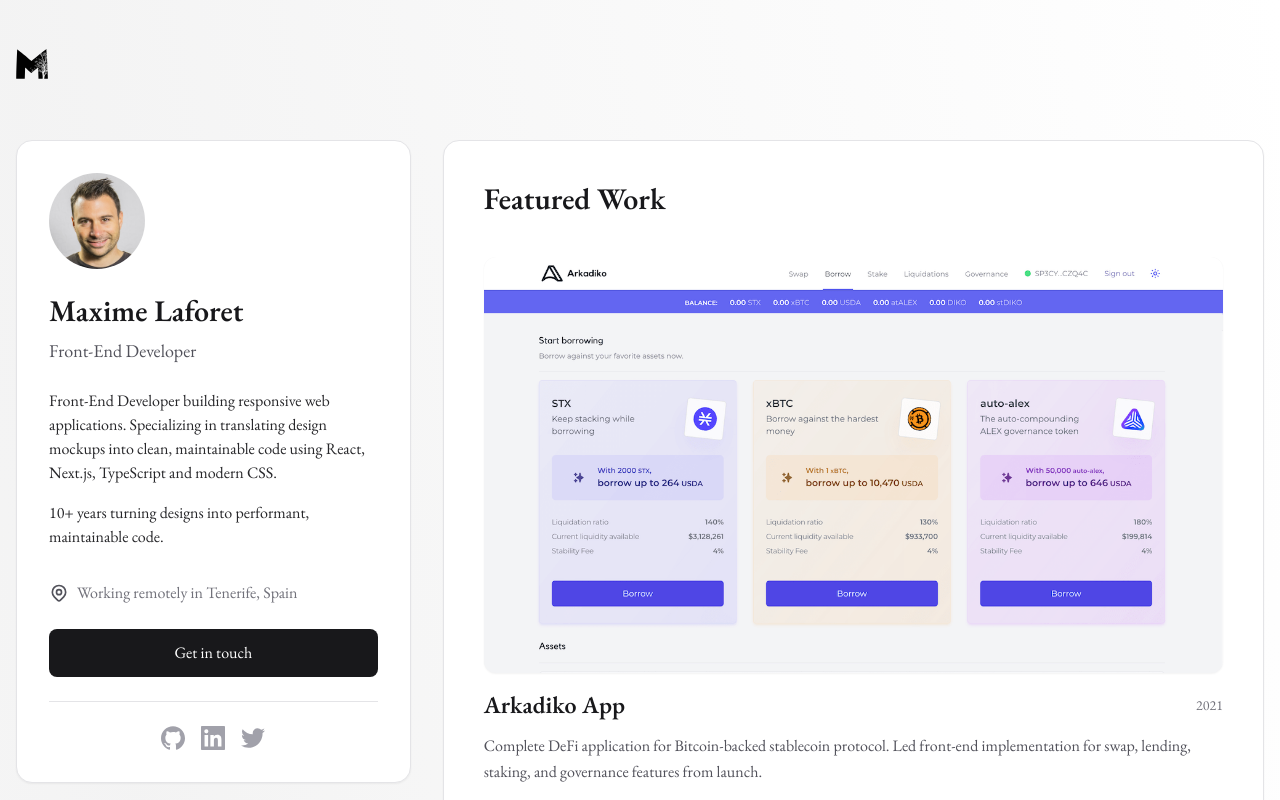
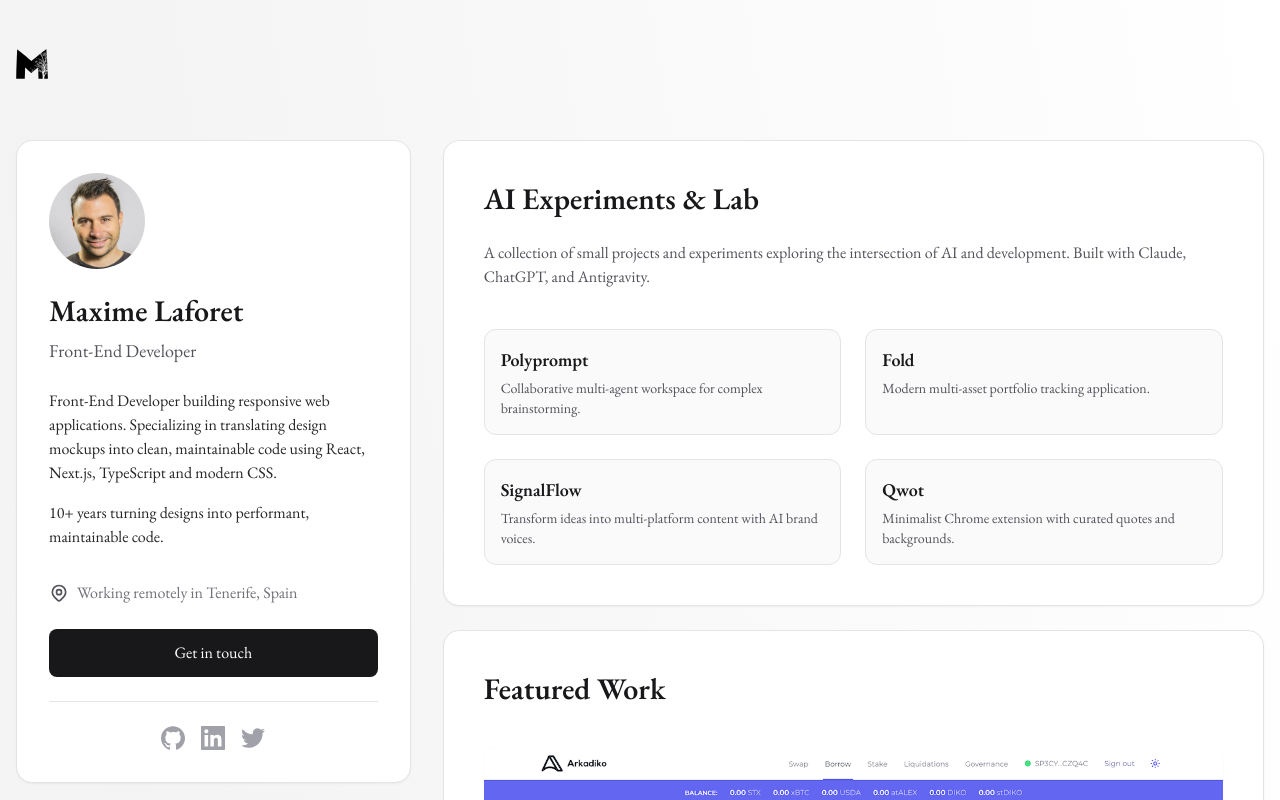
Before and after one commit to Macxim/macxim-web, a Next.js app: page / in a window 1280 px wide. Shown: the top 800 px of the page. Built offline with nearby package versions, Linux system fonts and the light colour scheme.

Commit message:
feat: add ai expeiments section

```diff
--- a/pages/index.tsx
+++ b/pages/index.tsx
@@ -137,6 +137,56 @@
             </aside>
 
             <section className="lg:col-span-8">
+              <div className="p-8 bg-white border shadow-sm rounded-2xl border-zinc-200 lg:p-10 mb-6">
+                <h2 className="mb-6 text-3xl font-bold text-zinc-900">
+                  AI Experiments & Lab
+                </h2>
+                <p className="mb-10 text-zinc-600">
+                  A collection of small projects and experiments exploring the intersection of AI and development.
+                  Built with Claude, ChatGPT, and Antigravity.
+                </p>
+
+                <div className="grid grid-cols-1 gap-6 sm:grid-cols-2">
+                  {[
+                    {
+                      title: "Polyprompt",
+                      description: "Collaborative multi-agent workspace for complex brainstorming.",
+                      url: "https://github.com/Macxim/Polyprompt",
+                    },
+                    {
+                      title: "Fold",
+                      description: "Modern multi-asset portfolio tracking application.",
+                      url: "https://github.com/Macxim/fold",
+                    },
+                    {
+                      title: "SignalFlow",
+                      description: "Transform ideas into multi-platform content with AI brand voices.",
+                      url: "https://github.com/Macxim/signalflow",
+                    },
+                    {
+                      title: "Qwot",
+                      description: "Minimalist Chrome extension with curated quotes and backgrounds.",
+                      url: "https://github.com/Macxim/qwot/",
+                    },
+                  ].map((project) => (
+                    <a
+                      key={project.title}
+                      href={project.url}
+                      target="_blank"
+                      rel="noopener noreferrer"
+                      className="group flex flex-col p-4 transition-all bg-zinc-50 border border-zinc-200 rounded-xl hover:bg-white hover:shadow-md"
+                    >
+                      <h3 className="mb-1 text-lg font-bold text-zinc-900 group-hover:text-zinc-700">
+                        {project.title}
+                      </h3>
+                      <p className="text-sm text-zinc-600">
+                        {project.description}
+                      </p>
+                    </a>
+                  ))}
+                </div>
+              </div>
+
               <div className="p-8 bg-white border shadow-sm rounded-2xl border-zinc-200 lg:p-10">
                 <h2 className="mb-10 text-3xl font-bold text-zinc-900">
                   Featured Work
```
